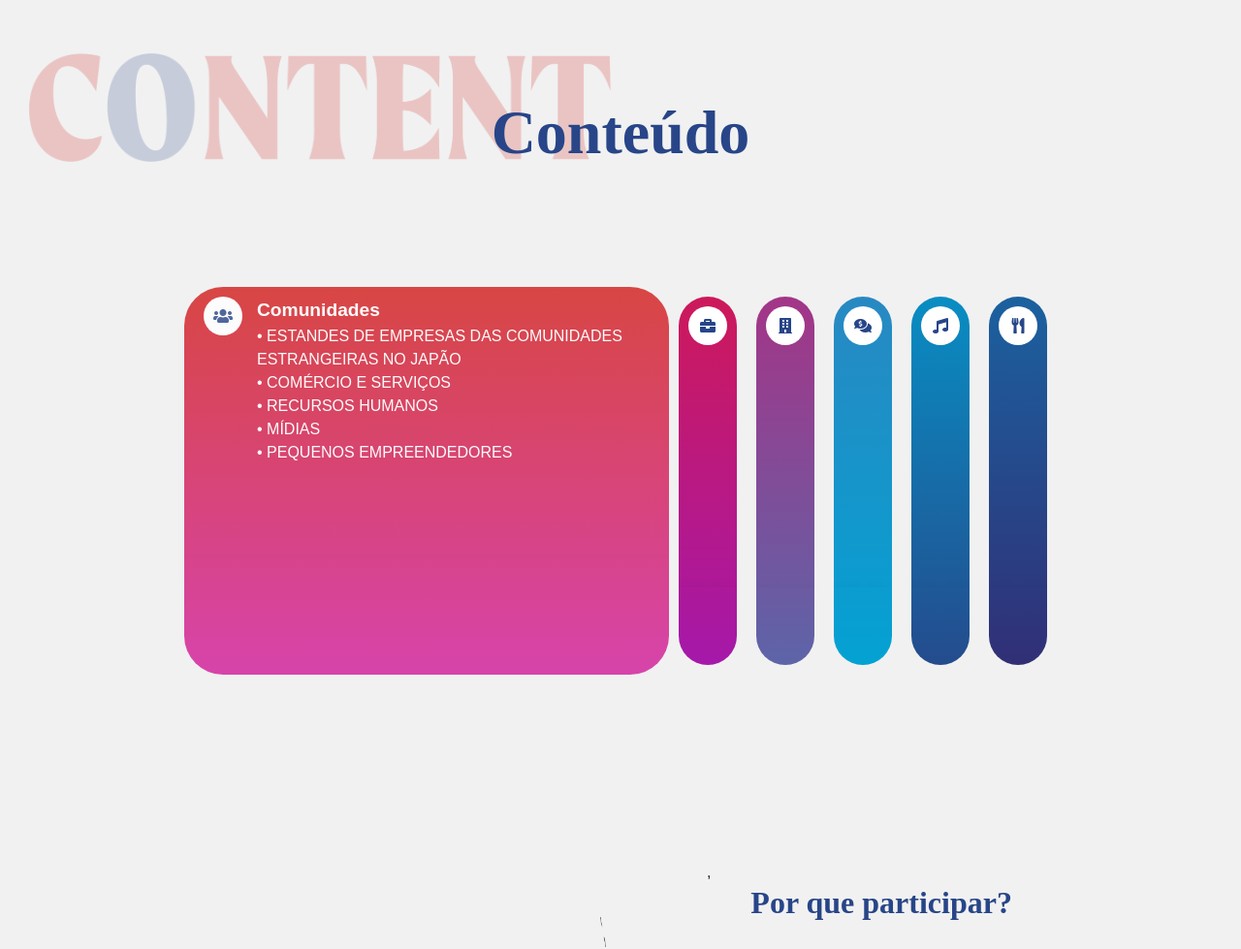
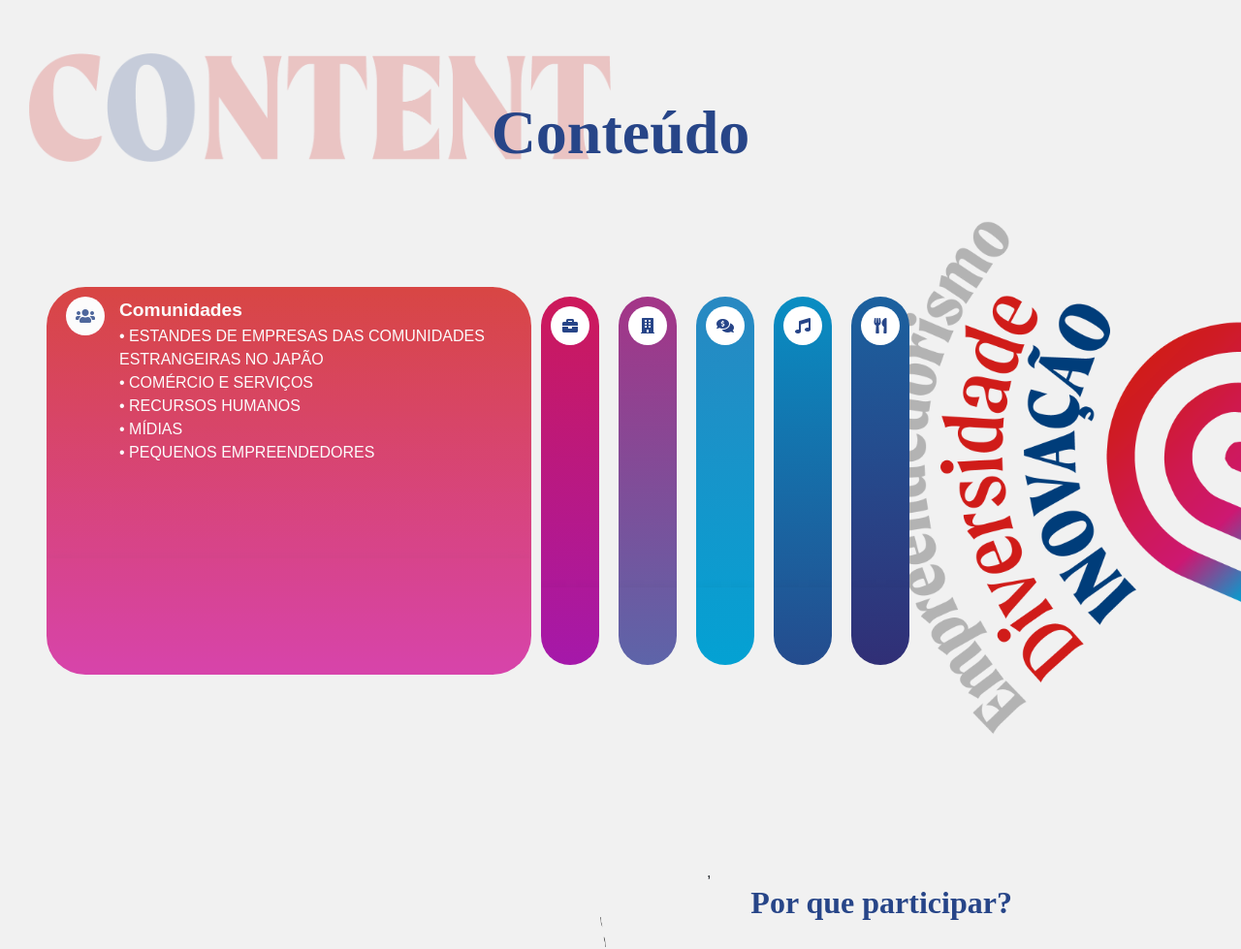
Before and after one commit to narumikat/expo-premium-inter-web, a plain HTML site: page index.html in a window 1280 px wide. Shown: the part 1970-2949 px from the top of the page at 97% size. Drawn offline with nearby package versions, Linux system fonts and the light colour scheme; some packages are replaced by stand-ins of ours.

Commit message:
section bg

```diff
--- a/assets/css/style.css
+++ b/assets/css/style.css
@@ -1703,11 +1703,14 @@ fieldset:disabled a.btn {
 .card-section {
   display:flex;
    flex-direction:row;
-   justify-content:center;
+   justify-content:left;
+   margin-left: 3rem;
    align-items:center;
    overflow:hidden;
    height:70vh;
    transition:.25s;
+   background: url(../imgs/card-bg.png) no-repeat right;
+   background-size: contain;
 }
 
 @media (max-width: 390px) {
```
Also changed, not shown: assets/imgs/card-bg.png (added), 1 other file.
